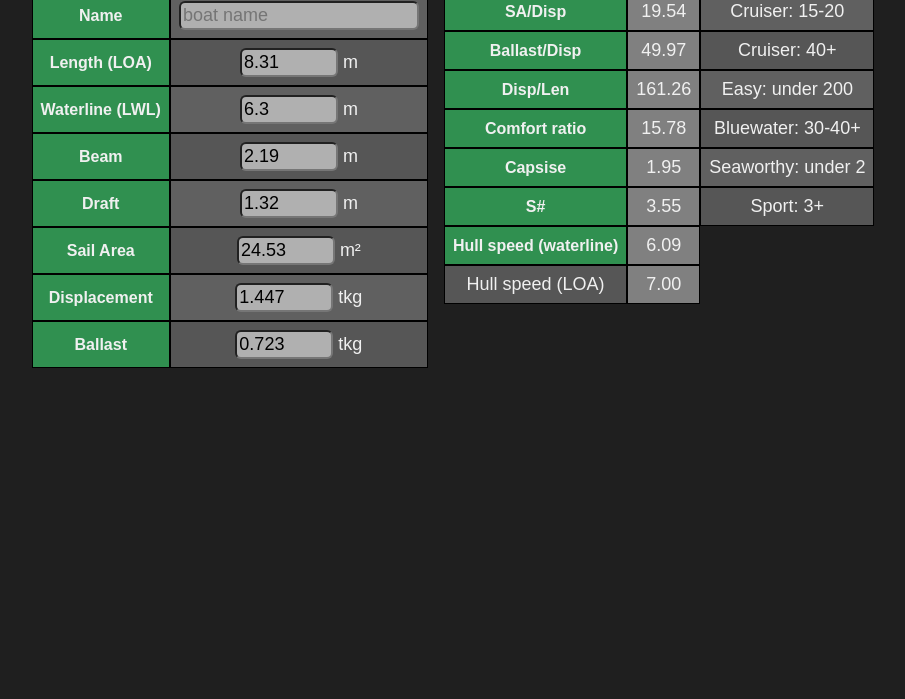
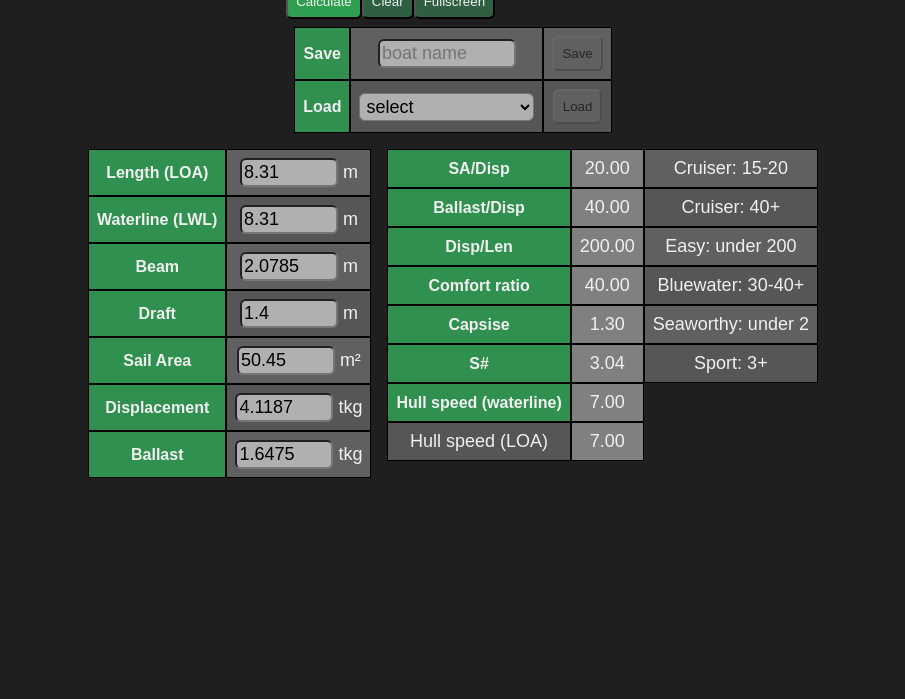
Before and after one commit to JValtteri/sailboat-calc, a plain HTML site: page static/index.html in a window 1280 px wide. Shown: the part 101-800 px from the top of the page, without its empty margins (187-1092 px from the left). Drawn offline with Linux system fonts and the light colour scheme.

Commit message:
Implemented loading boats

```diff
--- a/static/css/styles.css
+++ b/static/css/styles.css
@@ -95,6 +95,7 @@ input {
   border-radius: 6px;
   padding: 2px;
   font-size: large;
+  width: 130px;
 }
 
 .output {
--- a/static/index.html
+++ b/static/index.html
@@ -11,12 +11,38 @@
 <body id="body">
     <div class="column-container">
         <div class="title-line">
-            <h1>Sail Calc</h1>
+            <div class="logo-row">
+                <img src="img/logo.png" alt="battery logo">
+                <h1>Sailboat Calc</h1>
+            </div>
             <div class="buttons">
                 <button id="submit-button" class="focused">Calculate</button>
                 <button id="clear-button" disabled>Clear</button>
                 <button id="fullscreen" class="fullscreen">Fullscreen</button>
-                <button id="save" disabled>Save</button>
+            </div>
+            <div class="table-container">
+                <table>
+                    <tr>
+                        <th>Save</th>
+                        <td>
+                            <input type="text" id="boat-name" list="boat-names" value="" placeholder="boat name">
+                        </td>
+                        <td>
+                            <button id="save" disabled>Save</button>
+                        </td>
+                    </tr>
+                    <tr>
+                        <th>Load</th>
+                        <td>
+                            <select type="text" id="boat-load" list="boat-names" value="" placeholder="boat name" disabled>
+                                <option value="">select</option>
+                            </select>
+                        </td>
+                        <td>
+                            <button id="load" disabled>Load</button>
+                        </td>
+                    </tr>
+                </table>
             </div>
         </div>
     </div>
@@ -26,41 +52,32 @@
             <div class="table-container">
                 <table>
                     <tr>
-                        <th>Name</th>
-                        <td>
-                            <input type="text" id="boat-name" list="boat-names" value="" placeholder="boat name">
-                            <datalist id="boat-names">
-                                <option value="H-Vene">
-                            </datalist>
-                        </td>
-                    </tr>
-                    <tr>
                         <th>Length (LOA)</th>
                         <td><input class="num-input" type="number" min="0." max="1000" step="0.5" id="length" value="8.31"> m</td>
                     </tr>
                     <tr>
                         <th>Waterline (LWL)</th>
-                        <td><input class="num-input" type="number" min="0" max="1000" step="0.5" id="waterline" value="6.3"> m</td>
+                        <td><input class="num-input" type="number" min="0" max="1000" step="0.5" id="waterline" value="8.31"> m</td>
                     </tr>
                     <tr>
                         <th>Beam</th>
-                        <td><input class="num-input" type="number" min="0" max="100" step="0.2" id="beam" value="2.19"> m</td>
+                        <td><input class="num-input" type="number" min="0" max="100" step="0.2" id="beam" value="2.0785"> m</td>
                     </tr>
                     <tr>
                         <th>Draft</th>
-                        <td><input class="num-input" type="number" min="0" max="50" step="0.2" id="draft" value="1.32"> m</td>
+                        <td><input class="num-input" type="number" min="0" max="50" step="0.1" id="draft" value="1.4"> m</td>
                     </tr>
                     <tr>
                         <th>Sail Area</th>
-                        <td><input class="num-input" type="number" min="0" max="5000" step="1" id="sail-area" value="24.53"> m²</td>
+                        <td><input class="num-input" type="number" min="0" max="5000" step="1" id="sail-area" value="50.45"> m²</td>
                     </tr>
                     <tr>
                         <th>Displacement</th>
-                        <td><input class="num-input" type="number" min="0" max="900000000" step="0.100" id="displacement" value="1.447"> tkg</td>
+                        <td><input class="num-input" type="number" min="0" max="900000000" step="0.100" id="displacement" value="4.1187"> tkg</td>
                     </tr>
                     <tr>
                         <th>Ballast</th>
-                        <td><input class="num-input" type="number" min="0" max="900000000" step="0.050" id="ballast" value="0.723"> tkg</td>
+                        <td><input class="num-input" type="number" min="0" max="900000000" step="0.050" id="ballast" value="1.6475"> tkg</td>
                     </tr>
                 </table>
                 <br>
--- /dev/null
+++ b/static/js/boats.js
@@ -0,0 +1,147 @@
+/*
+ * Sailboat calc
+ * Boat data
+ */
+
+export const boats = {
+    "Hai": {
+        "name": "Hai",
+        "length": 9.6,
+        "waterline": 6.60,
+        "beam": 1.9,
+        "draft": 1.1,
+        "sa": 21.46,
+        "displacement": 1.700,
+        "ballast": 1.050
+    },
+    "H-vene": {
+        "name": "H-vene",
+        "length": 9.6,
+        "waterline": 6.60,
+        "beam": 1.9,
+        "draft": 1.1,
+        "sa": 21.46,
+        "displacement": 1.700,
+        "ballast": 1.050
+    },
+    "Rock 20": {
+        "name": "Rock 20",
+        "length": 7.17,
+        "waterline": 5.95,
+        "beam": 2.25,
+        "draft": 1.20,
+        "sa": 20.16,
+        "displacement": 1.750,
+        "ballast": 600
+    },
+    "470": {
+        "name": "470",
+        "length": 4.7,
+        "waterline": 4.44,
+        "beam": 1.68,
+        "draft": 0.97,
+        "sa": 12.73,
+        "displacement": 0.122,
+        "ballast": 0.05
+    },
+    "Lightning": {
+        "name": "Lightning",
+        "length": 5.79,
+        "waterline": 4.65,
+        "beam": 1.98,
+        "draft": 1.51,
+        "sa": 15.98,
+        "displacement": 0.318,
+        "ballast": 0.59
+    },
+    "Guy 27": {
+        "name": "Guy 27",
+        "length": 8.26,
+        "waterline": 6.40,
+        "beam": 2.63,
+        "draft": 1.60,
+        "sa": 24.90,
+        "displacement": 2.000,
+        "ballast": 850
+    },
+    "Folkboat (nordic)": {
+        "name": "Folkboat (nordic)",
+        "length": 7.68,
+        "waterline": 6.00,
+        "beam": 2.20,
+        "draft": 1.19,
+        "sa": 20.44,
+        "displacement": 1.930,
+        "ballast": 1000
+    },
+    "Mason 63": {
+        "name": "Mason 63",
+        "length": 19.38,
+        "waterline": 14.23,
+        "beam": 5.03,
+        "draft": 2.13,
+        "sa": 147.90,
+        "displacement": 29.211,
+        "ballast": 6.804
+    },
+    "Pelagic": {
+        "name": "Pelagic",
+        "length": 16.5,
+        "waterline": 14,
+        "beam": 4.5,
+        "draft": 3,
+        "sa": 145,
+        "displacement": 25.000,
+        "ballast": 7
+    },
+    "Pelagic Australis": {
+        "name": "Pelagic Australis",
+        "length": 22.5,
+        "waterline": 19.2,
+        "beam": 5.9,
+        "draft": 3.9,
+        "sa": 264,
+        "displacement": 48.410,
+        "ballast": 12000
+    },
+    "Baba 40": {
+        "name": "Baba 40",
+        "length": 12.14,
+        "waterline": 10.52,
+        "beam": 3.91,
+        "draft": 1.83,
+        "sa": 80.27,
+        "displacement": 13.154,
+        "ballast": 5.443
+    },
+    "Hallberg-Rassy 40": {
+        "name": "Hallberg-Rassy 40",
+        "length": 12.40,
+        "waterline": 10.60,
+        "beam": 3.82,
+        "draft": 1.99,
+        "sa": 80.80,
+        "displacement": 10.0,
+        "ballast": 4.1
+    },
+    "Tayana 42": {
+        "name": "Tayana 42",
+        "length": 12.72,
+        "waterline": 10.06,
+        "beam": 3.81,
+        "draft": 1.77,
+        "sa": 77.39,
+        "displacement": 13.225,
+        "ballast": 5.352
+    },
+    "Dynamic 35RC": {
+        "name": "Dynamic 35C",
+        "length": 10.68,
+        "waterline": 0,
+        "beam": 2.47,
+        "draft": 1.514,
+        "sa": 60,
+        "displacement": 2.925,
+        "ballast": 0
+    }
+}
--- a/static/js/script.js
+++ b/static/js/script.js
@@ -15,6 +15,12 @@ ui.submitButton.addEventListener("click", () => {
  */
 ui.clearBtn.addEventListener("click", () => {
     ui.clear();
+});
+
+/* Load button
+ */
+ui.loadBtn.addEventListener("click", () => {
+    ui.loadBoatSpecs(ui.boatLoad.value);
 });
 
 /* On Enter key
@@ -54,6 +60,7 @@ ui.draft.addEventListener("change", ui.update);
 ui.sailArea.addEventListener("change", ui.update);
 ui.displacement.addEventListener("change", ui.update);
 ui.ballast.addEventListener("change", ui.update);
+ui.boatLoad.addEventListener("change", ui.isLoadBtnEnabled);
 
 /* "Remember Me" clicked
  */
@@ -93,3 +100,4 @@ if (ui.cookieConsent.checked) {
 }
 
 ui.submit();
+ui.updateBoats();
--- a/static/js/ui.js
+++ b/static/js/ui.js
@@ -8,6 +8,7 @@ import * as calc from "./calc.js"
 export const body                 = document.getElementById('body');
 // Inputs
 export const boatName           = document.getElementById('boat-name');
+export const boatLoad           = document.getElementById('boat-load');
 export const length             = document.getElementById('length');
 export const waterline          = document.getElementById('waterline');
 export const beam               = document.getElementById('beam');
@@ -32,9 +33,6 @@ const sfactor                   = document.getElementById('s-factor');
 export const outputTable        = document.getElementById("output");
 
 // Variables
-//let batteryType            = typeInput.value;
-
-let soc                    = null;
 
 let calculated = false;
 
@@ -42,6 +40,7 @@ let calculated = false;
 export const submitButton  = document.getElementById("submit-button");
 export const clearBtn      = document.getElementById('clear-button');
 export const fullscreenBtn = document.getElementById("fullscreen");
+export const loadBtn       = document.getElementById("load");
 export const saveBtn       = document.getElementById("save");
 
 
@@ -65,6 +64,14 @@ export function makeFullscreen() {
                                   .catch((TypeError) => {});
     if (cookieConsent.checked === true) {
         cookie.setCookie("fullscreen", "true", ttl*DAY);
+    }
+}
+
+export function isLoadBtnEnabled() {
+    if (boatLoad.value === "") {
+        loadBtn.setAttribute("disabled", "");
+    } else {
+        loadBtn.removeAttribute("disabled");
     }
 }
 
@@ -100,12 +107,29 @@ export function clear() {
     calculated = false;
 }
 
-function updateInputs() {
-    /*
-    batteryType            = typeInput.value;
-    voltage                = parseFloat(voltInput.value);
-    temperature            = parseFloat(tempInput.value);
-    */
+export function loadBoatSpecs(name) {
+    const boat          = util.getBoat(name);
+    boatName.value      = boat["name"];
+    length.value        = boat["length"];
+    waterline.value     = boat["waterline"];
+    beam.value          = boat["beam"];
+    draft.value         = boat["draft"];
+    sailArea.value      = boat["sa"];
+    displacement.value  = boat["displacement"];
+    ballast.value       = boat["ballast"];
+    update();
+    loadBtn.setAttribute("disabled", "");
+}
+
+export function updateBoats() {
+    const element = boatLoad;
+    util.clearOptions(element);
+    addSelect(element);
+    const localBoats = loadLocalBoats();
+    const serverBoats = loadServerBoats();
+    util.populateSelect(element, localBoats, util.optionInsert);
+    util.populateSelect(element, serverBoats, util.optionInsert);
+    // Enable Load Button
 }
 
 /* Updates all calculations
@@ -157,3 +181,28 @@ function updateHullspeedLoa() {
 function updateSfactor() {
     sfactor.textContent = calc.sFactor(displacement.value, waterline.value, sailArea.value).toFixed(2);
 }
+
+function updateInputs() {
+    /*
+    batteryType            = typeInput.value;
+    voltage                = parseFloat(voltInput.value);
+    temperature            = parseFloat(tempInput.value);
+    */
+}
+
+// Parse local storage to load boats to list
+function loadLocalBoats() {
+    console.log("local storage not implemented")
+}
+
+// Load boats from static json
+function loadServerBoats() {
+    return util.getBoats();
+}
+
+function addSelect(element) {
+    const option = document.createElement('option');
+    option.innerText = "select";
+    option.value = "";
+    element.appendChild(option);
+}
--- a/static/js/utils.js
+++ b/static/js/utils.js
@@ -2,7 +2,7 @@
  * Miscellanious functions
  */
 
-//import * as bat from "./boats.js"
+import * as boat from "./boats.js"
 
 /*
  * Low level page manipulation functions
@@ -41,7 +41,7 @@ export function base64(str) {
 
 /* Function used to customize uif.populateSelect() function
  */
-export function batteryInsert(element, json, item) {
+export function optionInsert(element, json, item) {
     const name = json[item].name;
     const type = item
     const option = document.createElement('option');
@@ -61,3 +61,11 @@ export function voltageInsert(element, json, item) {
     option.value = (numberOfCells);
     element.appendChild(option);
 }
+
+export function getBoats() {
+    return boat.boats;
+}
+
+export function getBoat(name) {
+    return boat.boats[name];
+}
```
